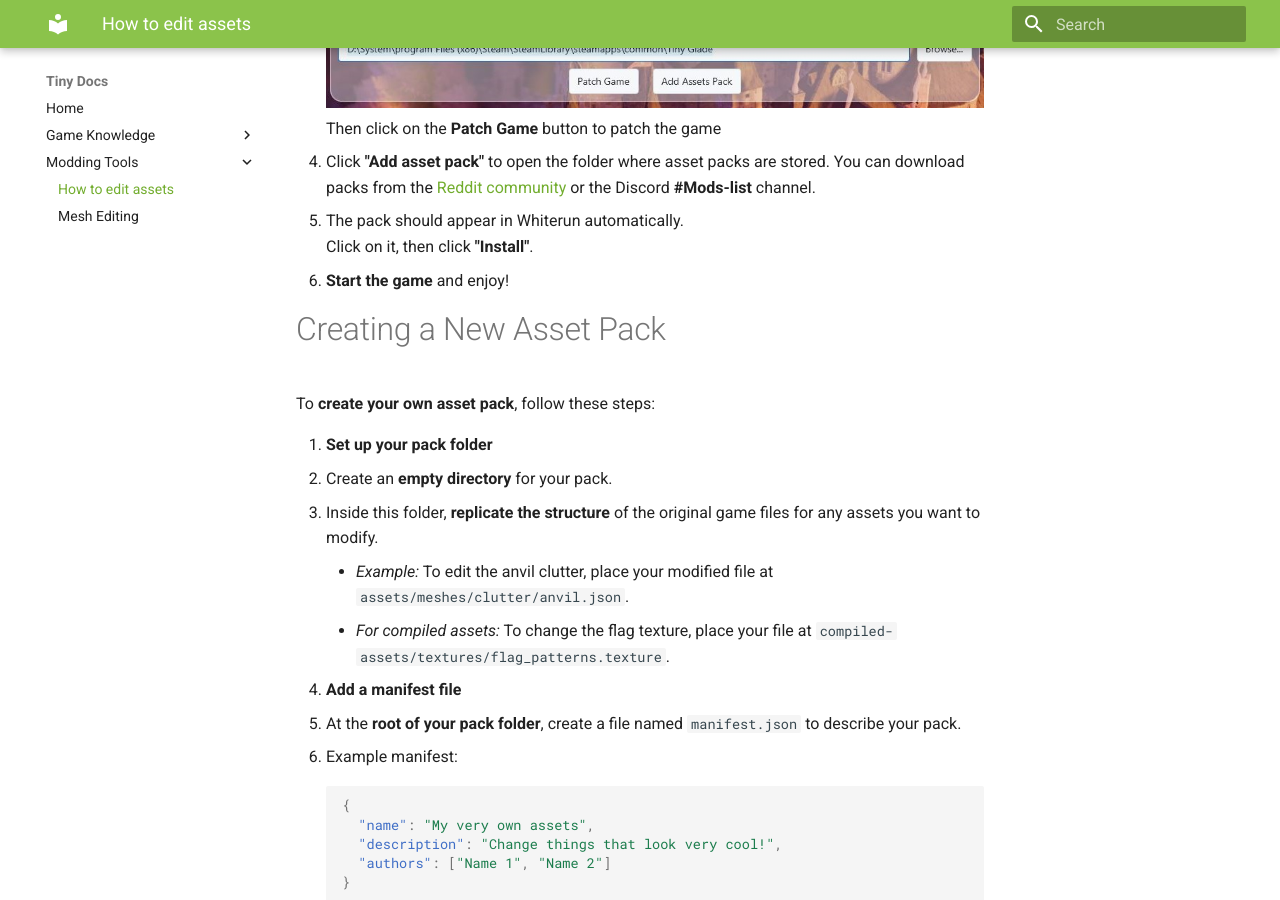
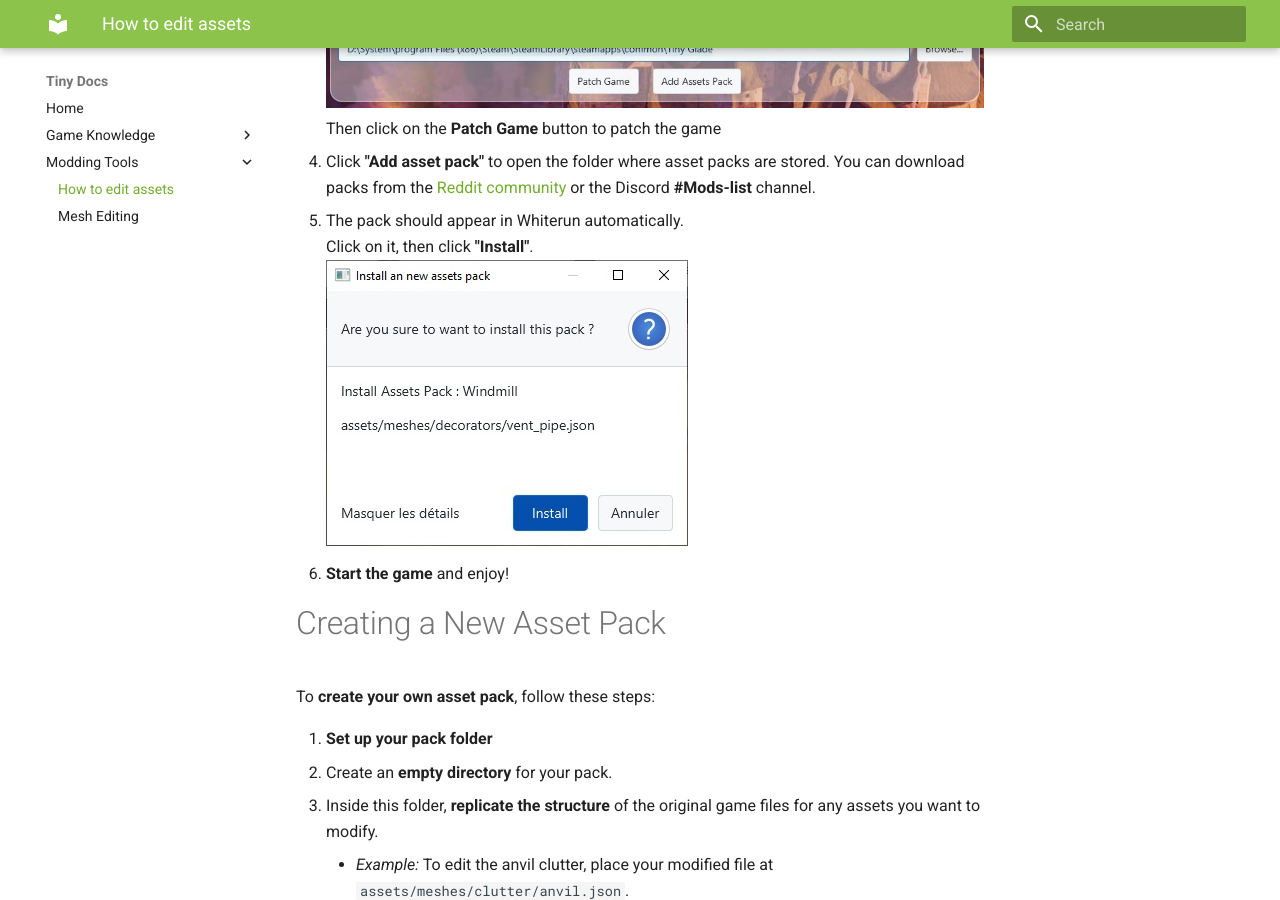
Before and after one commit to Hbeau/tiny-docs, an MkDocs documentation site: the page built from docs/modding-tools/editing-assets.md, in a window 1280 px wide and 900 px high, scrolled down 2224 px. Built offline with MkDocs 1.6.1 and Material for MkDocs 9.7.7, drawn with Linux system fonts in a browser that asks for light colours.

Commit message:
add more pictures to clarify whiterun usage

```diff
--- a/docs/modding-tools/editing-assets.md
+++ b/docs/modding-tools/editing-assets.md
@@ -50,7 +50,9 @@ Then click on the **Patch Game** button to patch the game
 3. Click **"Add asset pack"** to open the folder where asset packs are stored. You can download packs from the [Reddit community](https://www.reddit.com/r/TinyGladeMods/) or the Discord **#Mods-list** channel.
 4. The pack should appear in Whiterun automatically.
    Click on it, then click **"Install"**.
+   ![install-pack](install.jpg)
 5. **Start the game** and enjoy!
+
 # Creating a New Asset Pack
 
 To **create your own asset pack**, follow these steps:
```
Also changed, not shown: docs/modding-tools/install.jpg (added).
